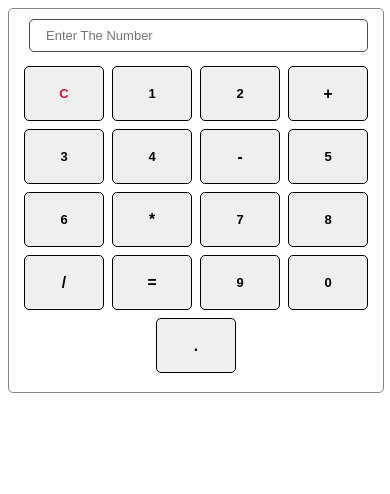
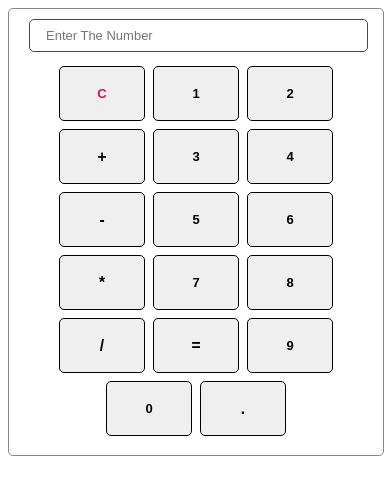
Before and after one commit to Digant07/Calculator, a plain HTML site: page index.html in a window 390 px wide. Drawn offline with Linux system fonts and the light colour scheme.

Commit message:
Update index.css

```diff
--- a/index.css
+++ b/index.css
@@ -70,7 +70,7 @@
     }
 
     .button {
-        width: 80px;
+        width: 86px;
         height: 55px;
         margin: 4px;
         font-size: small;
```
